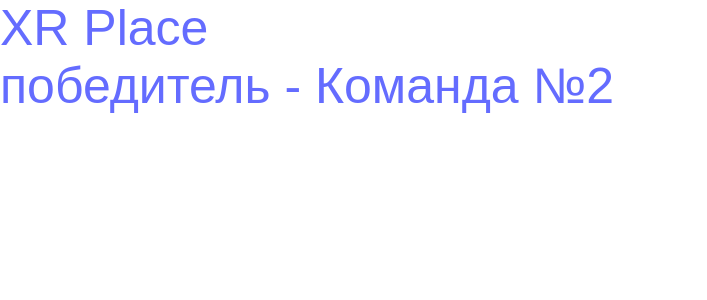
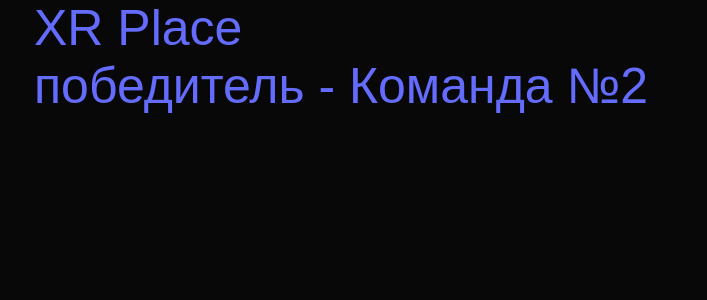
Before and after one commit to dorofeeva-olga74/XR-Place-Visual, a React (Vite) app: page / in a window 1280 px wide. Shown: the top 300 px of the page, without its empty margins (0-707 px from the left). Built offline with nearby package versions, Linux system fonts and the light colour scheme.

Commit message:
create Layout and migrate to @use in scss modules

```diff
--- a/src/App.tsx
+++ b/src/App.tsx
@@ -1,12 +1,15 @@
 import styles from './App.module.scss';
+import Layout from './components/Layout/Layout';
 
 function App() {
   return (
     <>
-      <p className={styles.title}>
-        XR Place <br />
-        победитель - Команда №2
-      </p>
+      <Layout>
+        <p className={styles.title}>
+          XR Place <br />
+          победитель - Команда №2
+        </p>
+      </Layout>
     </>
   );
 }
--- /dev/null
+++ b/src/components/Layout/Layout.module.scss
@@ -0,0 +1,11 @@
+@use '/src/styles/globals';
+
+.layout {
+  min-height: 100vh;
+  padding: 0 34px;
+  background-color: globals.$black-bg;
+
+  @media (width <= 360px) {
+    padding: 0 20px;
+  }
+}
--- /dev/null
+++ b/src/components/Layout/Layout.tsx
@@ -0,0 +1,12 @@
+import { ReactElement } from 'react';
+import styles from './Layout.module.scss';
+
+interface LayoutProps {
+  children: ReactElement;
+}
+
+function Layout({ children }: LayoutProps) {
+  return <div className={styles.layout}>{children}</div>;
+}
+
+export default Layout;
--- a/src/styles/index.scss
+++ b/src/styles/index.scss
@@ -1,2 +1,2 @@
-@import url('../vendor/normalize.css');
-@import url('./globals.scss');
+@use '/src/vendor/normalize.css';
+@use '/src/styles/globals';
```
